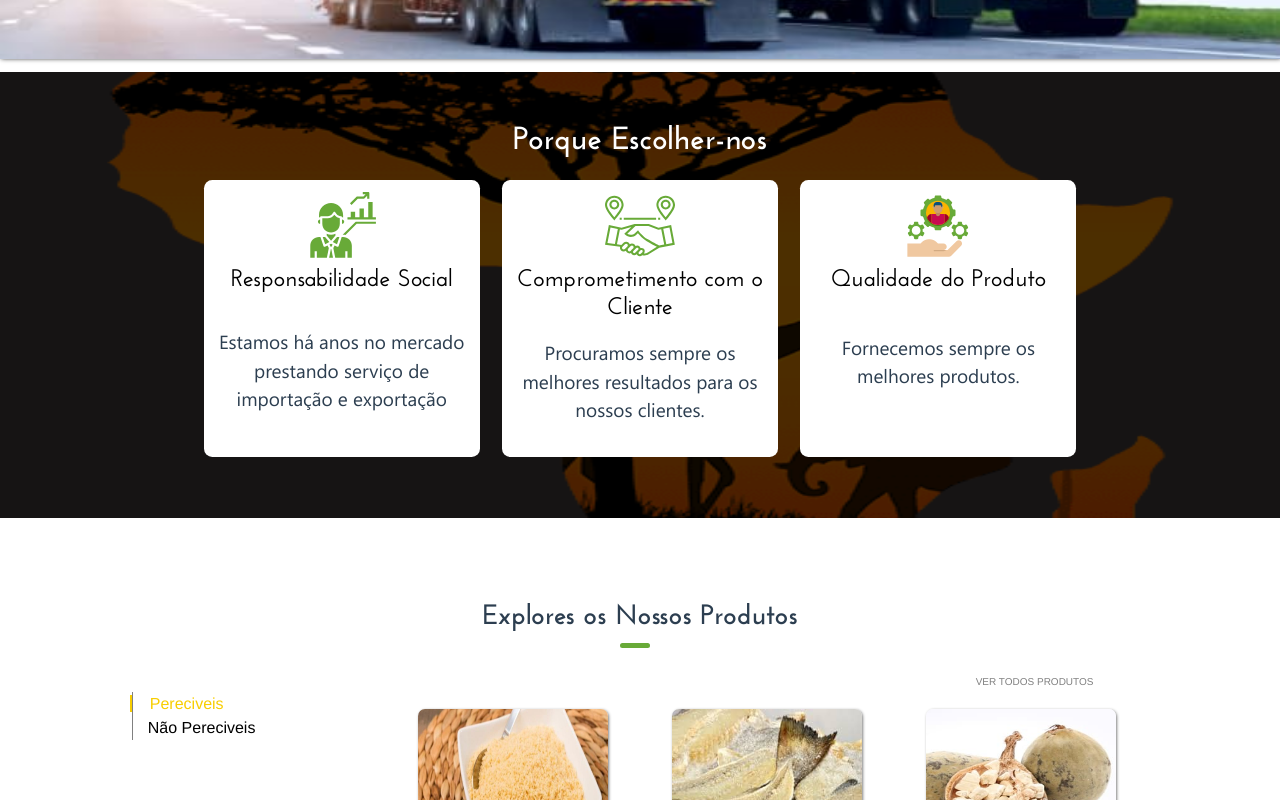
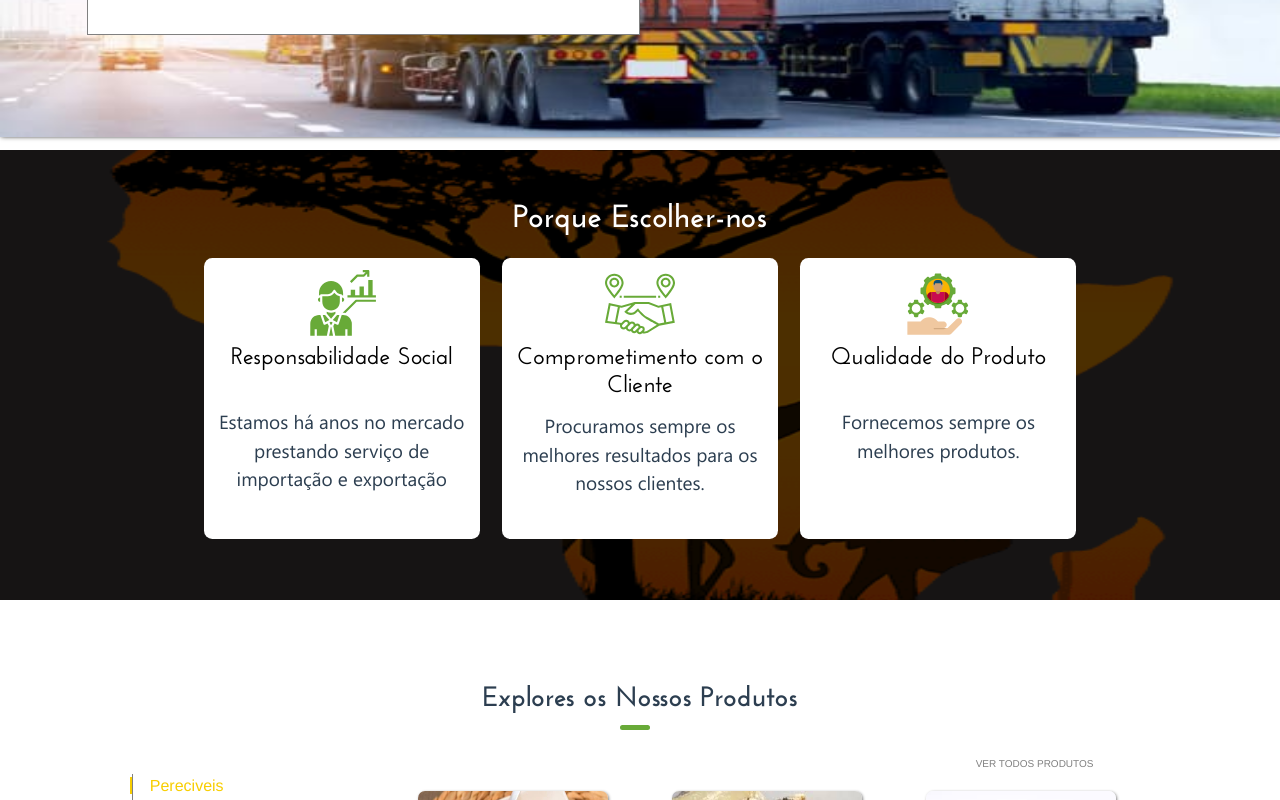
Before and after one commit to uByte2020/Ang-lessGold, a Vue app: page / in a window 1280 px wide. Shown: the part 1203-2003 px from the top of the page. Built offline with nearby package versions, Linux system fonts and the light colour scheme.

Commit message:
Manuntenção|Escolher-nos|Home

```diff
--- a/src/views/Home.vue
+++ b/src/views/Home.vue
@@ -25,12 +25,12 @@
         <!-- <div class="col-lg-12 col-md-11 col-xl-9 col-sm-11" id="BemVindo-LesGold">
           <BemVindoAngLess />
         </div> -->
-        <div class="col-lg-12 col-md-10 col-xl-12 col-sm-12">
+        <div class="col-lg-12 col-md-10 col-xl-10 col-sm-12">
           <div class="row" id="BemVindo-LesGold">
-            <div class="col-lg-4 col-xl-4 col-sm-12 col-md-12">
+            <div class="col-lg-6 col-xl-6 col-sm-12 col-md-12">
               <img src="@/assets/imgs/img30.jpg" alt="" class="img-fluid img" />
             </div>
-            <div class="col-lg-8 col-xl-8 col-sm-12 col-md-12 TextoBemVindo">
+            <div class="col-lg-6 col-xl-6 col-sm-12 col-md-12 TextoBemVindo">
               <h2 class="TextoBemVindoH1">
                 Bem-Vindo <br />
                 À ANG LESS GOLD
@@ -288,6 +288,7 @@ export default {
   -moz-padding: 5%;
   -ms-padding: 5%;
   -webkit-padding: 5%;
+  margin-left: 10%!important;
 }
 .img {
   object-fit: fill;
@@ -625,10 +626,10 @@ button:hover {
   -moz-font-size: 19px;
   -ms-font-size: 19px;
   -webkit-font-size: 19px;
-  margin: 13% auto;
-  -moz-margin: 13% auto;
-  -ms-margin: 13% auto;
-  -webkit-margin: 13% auto;
+  margin: 8% auto;
+  -moz-margin: 8% auto;
+  -ms-margin: 8% auto;
+  -webkit-margin: 8% auto;
   font-family: "Segoe";
   -moz-font-family: "Segoe";
   -ms-font-family: "Segoe";
@@ -643,10 +644,10 @@ button:hover {
   -moz-font-size: 19px;
   -ms-font-size: 19px;
   -webkit-font-size: 19px;
-  margin: 6% auto;
-  -moz-margin: 6% auto;
-  -ms-margin: 6% auto;
-  -webkit-margin: 6% auto;
+  margin: 8% auto !important;
+  -moz-margin: 8% auto;
+  -ms-margin: 8% auto;
+  -webkit-margin: 8% auto;
   font-family: "Segoe";
   -moz-font-family: "Segoe";
   -ms-font-family: "Segoe";
@@ -661,10 +662,10 @@ button:hover {
   -moz-font-size: 19px;
   -ms-font-size: 19px;
   -webkit-font-size: 19px;
-  margin: 15% auto;
-  -moz-margin: 15% auto;
-  -ms-margin: 15% auto;
-  -webkit-margin: 15% auto;
+  margin: 8% auto;
+  -moz-margin: 8% auto;
+  -ms-margin: 8% auto;
+  -webkit-margin: 8% auto;
   font-family: "Segoe";
   -moz-font-family: "Segoe";
   -ms-font-family: "Segoe";
@@ -723,5 +724,148 @@ p {
     -ms-margin-top: 20%;
     -webkit-margin-top: 20%;
   }
+  #BemVindo-LesGold {
+  margin: 1% auto !important;
+  -moz-margin: 1% auto;
+  -ms-margin: 1% auto;
+  -webkit-margin: 1% auto;
+  padding: 5%;
+  -moz-padding: 5%;
+  -ms-padding: 5%;
+  -webkit-padding: 5%;
 }
+}
+@media only screen and (max-width: 800px) {
+  #BemVindo-LesGold {
+  margin: 1% auto !important;
+  -moz-margin: 1% auto;
+  -ms-margin: 1% auto;
+  -webkit-margin: 1% auto;
+  padding: 5%;
+  -moz-padding: 5%;
+  -ms-padding: 5%;
+  -webkit-padding: 5%;
+}
+}
+@media only screen and (max-width: 1590px){
+.TextoEscolherNosTxt {
+  font-size: 19px;
+  -moz-font-size: 19px;
+  -ms-font-size: 19px;
+  -webkit-font-size: 19px;
+  margin: 35px auto;
+  -moz-margin: 8% auto;
+  -ms-margin: 8% auto;
+  -webkit-margin: 8% auto;
+  font-family: "Segoe";
+  -moz-font-family: "Segoe";
+  -ms-font-family: "Segoe";
+  -webkit-font-family: "Segoe";
+  font-size: 19px;
+  -moz-font-size: 19px;
+  -ms-font-size: 19px;
+  -webkit-font-size: 19px;
+}
+.TextoEscolherNosTxt2 {
+  font-size: 19px;
+  -moz-font-size: 19px;
+  -ms-font-size: 19px;
+  -webkit-font-size: 19px;
+  margin: 10px auto !important;
+  -moz-margin: 30px auto;
+  -ms-margin: 30px auto;
+  -webkit-margin: 30px auto;
+  font-family: "Segoe";
+  -moz-font-family: "Segoe";
+  -ms-font-family: "Segoe";
+  -webkit-font-family: "Segoe";
+  font-size: 19px;
+  -moz-font-size: 19px;
+  -ms-font-size: 19px;
+  -webkit-font-size: 19px;
+}
+.TextoEscolherNosTxt3 {
+  font-size: 19px;
+  -moz-font-size: 19px;
+  -ms-font-size: 19px;
+  -webkit-font-size: 19px;
+  margin: 35px auto;
+  -moz-margin: 35px auto;
+  -ms-margin: 35px auto;
+  -webkit-margin: 35px auto;
+  font-family: "Segoe";
+  -moz-font-family: "Segoe";
+  -ms-font-family: "Segoe";
+  -webkit-font-family: "Segoe";
+  font-size: 19px;
+  -moz-font-size: 19px;
+  -ms-font-size: 19px;
+  -webkit-font-size: 19px;
+}
+}
+
+@media only screen and (min-width: 1590px){
+.TextoEscolherNosTxt {
+  font-size: 19px;
+  -moz-font-size: 19px;
+  -ms-font-size: 19px;
+  -webkit-font-size: 19px;
+  margin: 30px auto;
+  -moz-margin: 8% auto;
+  -ms-margin: 8% auto;
+  -webkit-margin: 8% auto;
+  font-family: "Segoe";
+  -moz-font-family: "Segoe";
+  -ms-font-family: "Segoe";
+  -webkit-font-family: "Segoe";
+  font-size: 19px;
+  -moz-font-size: 19px;
+  -ms-font-size: 19px;
+  -webkit-font-size: 19px;
+}
+.TextoEscolherNosTxt2 {
+  font-size: 19px;
+  -moz-font-size: 19px;
+  -ms-font-size: 19px;
+  -webkit-font-size: 19px;
+  margin: 30px auto !important;
+  -moz-margin: 30px auto;
+  -ms-margin: 30px auto;
+  -webkit-margin: 30px auto;
+  font-family: "Segoe";
+  -moz-font-family: "Segoe";
+  -ms-font-family: "Segoe";
+  -webkit-font-family: "Segoe";
+  font-size: 19px;
+  -moz-font-size: 19px;
+  -ms-font-size: 19px;
+  -webkit-font-size: 19px;
+}
+.TextoEscolherNosTxt3 {
+  font-size: 19px;
+  -moz-font-size: 19px;
+  -ms-font-size: 19px;
+  -webkit-font-size: 19px;
+  margin: 30px auto;
+  -moz-margin: 30px auto;
+  -ms-margin: 30px auto;
+  -webkit-margin: 30px auto;
+  font-family: "Segoe";
+  -moz-font-family: "Segoe";
+  -ms-font-family: "Segoe";
+  -webkit-font-family: "Segoe";
+  font-size: 19px;
+  -moz-font-size: 19px;
+  -ms-font-size: 19px;
+  -webkit-font-size: 19px;
+}
+}
+/* @media only screen and (max-width: 280px){
+  div{
+    width: 300px!important;
+  }
+  #EscolherNosPrinc{
+    width: 1%!important;
+  }
+} */
 </style>
```
